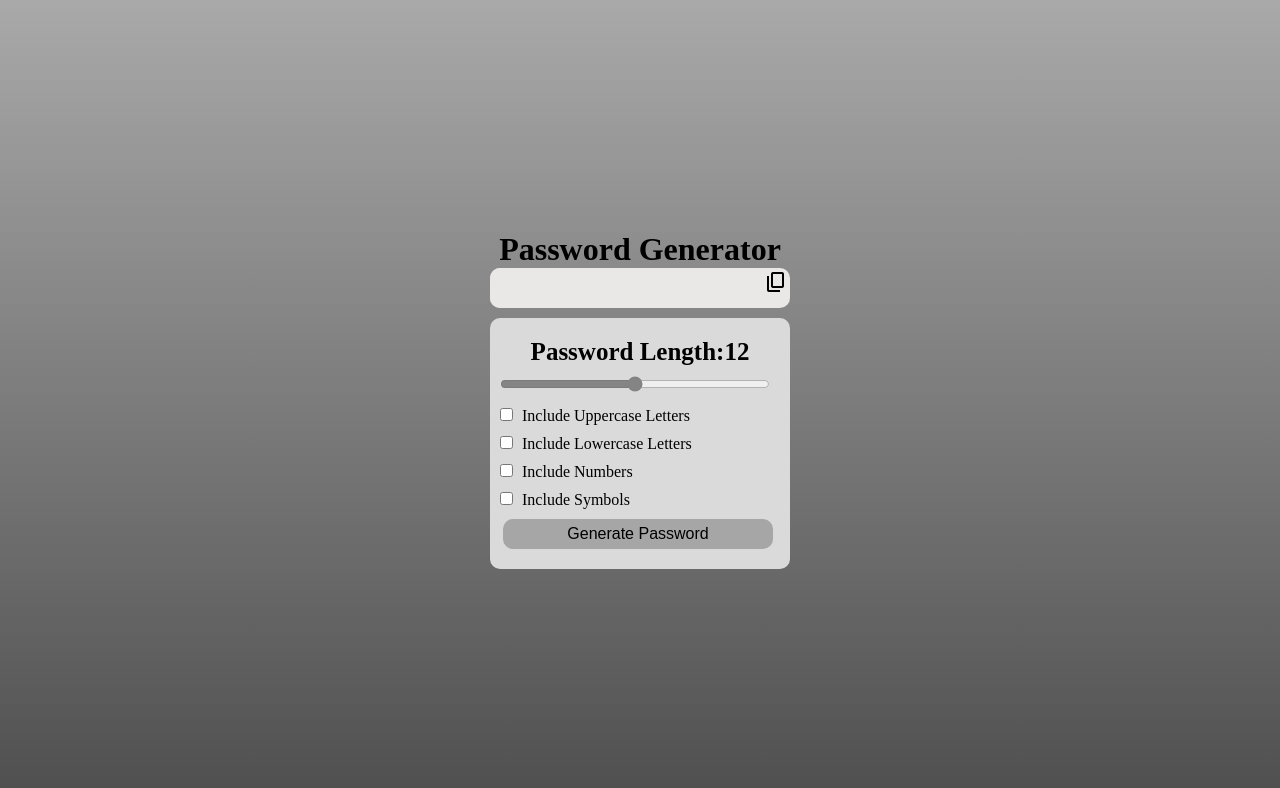
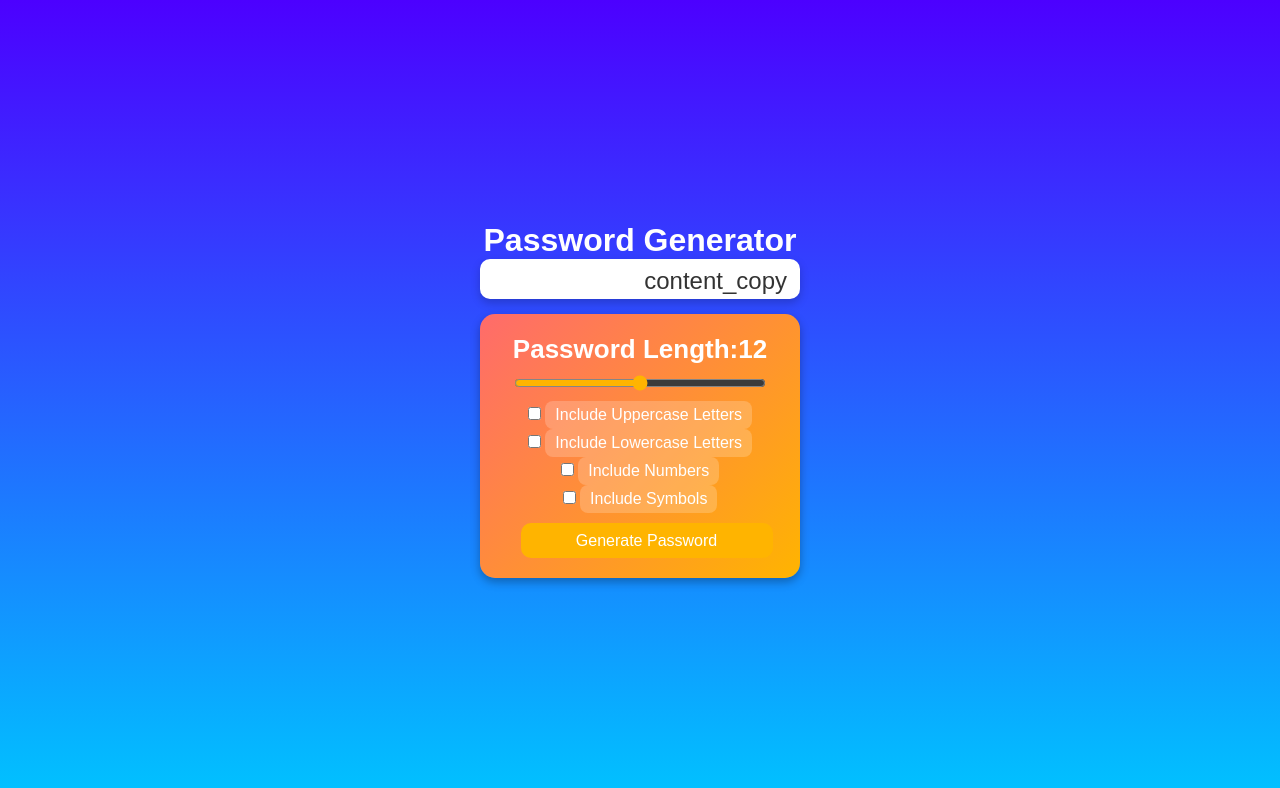
Before and after one commit to Gouravvyas04/Password-Generator, a plain HTML site: page index.html in a window 1280 px wide. Drawn offline with nearby package versions, Linux system fonts and the light colour scheme.

Commit message:
Update pass.css

```diff
--- a/pass.css
+++ b/pass.css
@@ -1,120 +1,140 @@
-*{
+* {
     margin: 0;
     padding: 0;
     box-sizing: border-box;
+    font-family: 'Poppins', sans-serif;
 }
 
-body{
-    background:linear-gradient(to bottom, rgb(169, 169, 169),rgb(80, 79, 79));
+body {
+    background: linear-gradient(to bottom, #4c00ff, #00c3ff);
     width: 100vw;
     height: 100vh;
+    display: flex;
+    align-items: center;
+    justify-content: center;
 }
 
-.full{
+.full {
     height: 100%;
     display: flex;
     flex-direction: column;
     align-items: center;
     justify-content: center;
-    color: black;
+    color: white;
 }
 
-.textarea{
-    width: 300px;
-    height: 5%;
+.textarea {
+    width: 320px;
+    height: 40px;
     border-radius: 10px;
-    background-color: rgb(234, 231, 231);
-    color: black;
+    background-color: #ffffff;
+    color: #333;
+    display: flex;
+    align-items: center;
+    padding: 5px;
+    box-shadow: 0px 4px 10px rgba(0, 0, 0, 0.2);
+    transition: 0.3s ease-in-out;
 }
 
-.txt{
-    width: 90%;
+.textarea:hover {
+    transform: scale(1.05);
+}
+
+.txt {
+    width: 100%;
     height: 100%;
     border-radius: 10px;
     border: none;
-    background-color: rgb(234, 231, 231);
+    background-color: transparent;
     font-size: 18px;
     font-weight: 600;
     padding-left: 10px;
+    outline: none;
+    color: #333;
 }
 
-material-symbols-outlined{
-    display: flex;
-    justify-content: center;
-    align-items: center;
+.copy-symbol {
+    cursor: pointer;
+    transition: 0.3s;
+    padding: 8px;
+    border-radius: 50%;
 }
 
-
-.copy-symbol:hover{
-    background-color: rgb(171, 170, 170);
-    border-radius: 25%;
+.copy-symbol:hover {
+    background-color: rgba(255, 255, 255, 0.5);
 }
 
-.main-function{
-    padding-top: 20px;
-    padding-bottom: 20px;
-    width: 300px;
-    height: fit-content;
-    background-color: rgb(218, 218, 218);
-    border-radius: 10px;
-    margin-top: 10px;
+.main-function {
+    padding: 20px;
+    width: 320px;
+    background: linear-gradient(135deg, #ff6b6b, #ffb400);
+    border-radius: 15px;
+    margin-top: 15px;
+    text-align: center;
+    box-shadow: 0px 4px 10px rgba(0, 0, 0, 0.3);
+    transition: 0.3s ease-in-out;
 }
 
-h3{
-    font-size: 25px;
-    text-align: center;
+.main-function:hover {
+    transform: translateY(-5px);
 }
 
-/* .slide{
-    height: 20px;
-    border: none;
-    width: 90%;
-    margin-left: 15px;
-} */
+h3 {
+    font-size: 26px;
+    color: white;
+    margin-bottom: 10px;
+}
 
-.inp{
+.inp {
     font-size: 16px;
     font-weight: 500;
+    color: white;
 }
 
 input[type="range"] {
-    accent-color: rgb(133, 132, 132);
+    accent-color: #ffb400;
+    cursor: pointer;
+    width: 90%;
+    margin: 10px auto;
+    display: block;
+}
+
+.inp div input[type="checkbox"] {
+    margin-left: 10px;
+}
+
+.inp label {
+    display: inline-block;
+    margin-right: 10px;
+    padding: 5px 10px;
+    border-radius: 8px;
+    background: rgba(255, 255, 255, 0.2);
+    color: white;
+    cursor: pointer;
+    transition: 0.3s;
+}
+
+.inp label:hover {
+    background: rgba(255, 255, 255, 0.4);
+}
+
+.pass {
+    width: 90%;
+    height: 35px;
+    margin-left: 13px;
+    border-radius: 10px;
+    border: none;
+    background-color: #ffb400;
+    font-size: 16px;
+    font-weight: 500;
+    color: white;
+    text-align: center;
+    margin-top: 10px;
+    transition: 0.3s;
     cursor: pointer;
 }
 
-.inp div input[type="checkbox"]{
-    margin-left: 10px;
+.pass:hover {
+    background-color: #ff9100;
+    transform: scale(1.05);
 }
-
-.inp label{
-    display: inline-block;
-    margin-right: 10px;
-    padding: 5px;
-    text-align: center;
-}
-
-input[type="range"] {
-    margin-inline: 10px;
-    width: 90%;
-    margin-block: 10px;
-    display: flex;
-    background-color: rgb(103, 101, 101);
-    justify-content: center;
-    align-items: center;
-}
-.pass{
-    width: 90%;
-    height: 30px;
-    margin-left: 13px;
-    border-radius: 10px;
-    border: none;
-    background-color: rgb(166, 166, 166);
-    font-size: 16px;
-    font-weight: 500;
-    margin-top: 5px;
-}
-
-.pass:hover{
-    background-color: rgb(134, 134, 134);
-    cursor: pointer;
-}
```
